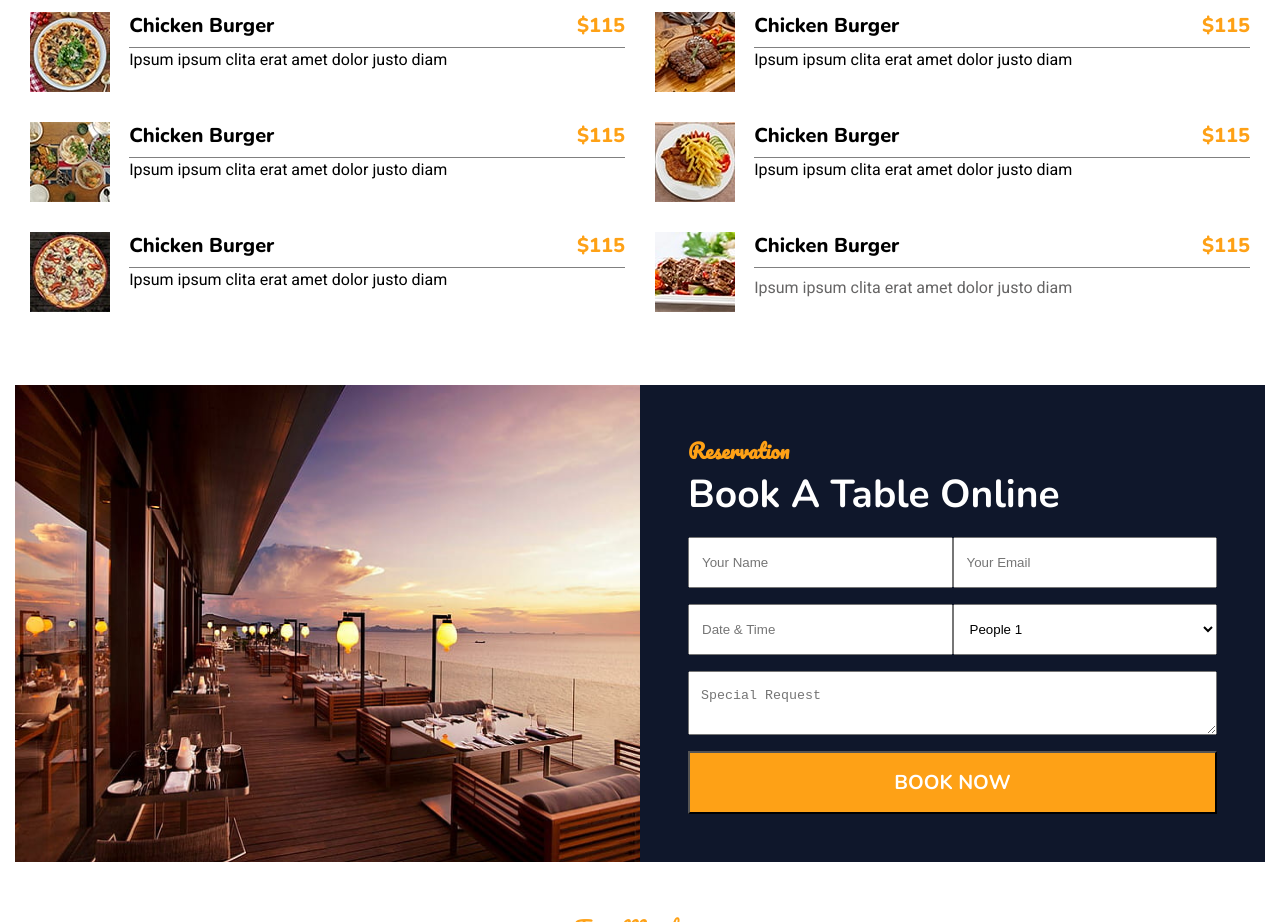
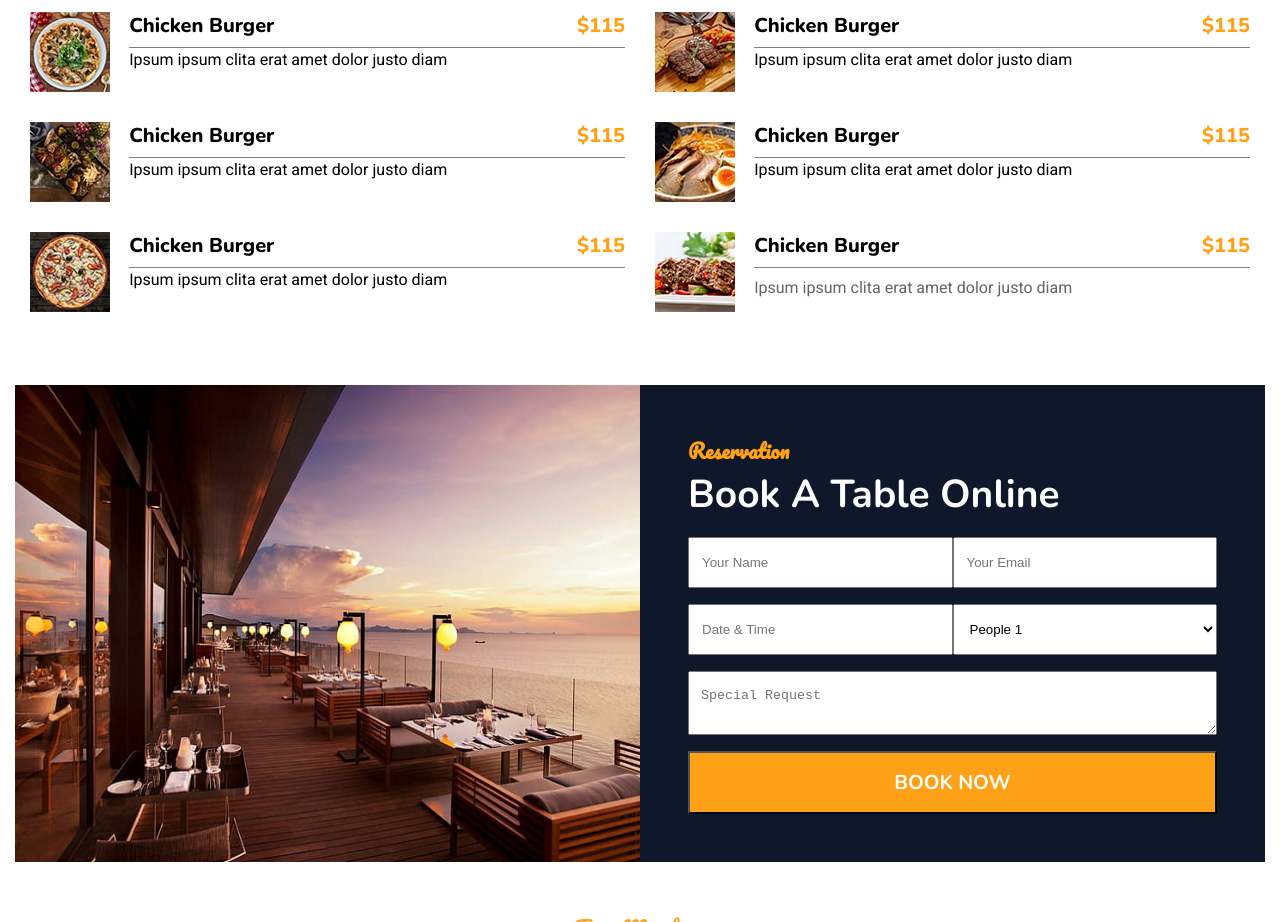
Before and after one commit to AmreliyaAakash/final-project, a plain HTML site: page index.html in a window 1280 px wide. Shown: the part 2320-3242 px from the top of the page. Drawn offline with nearby package versions, Linux system fonts and the light colour scheme; a web font is replaced by a local one.

Commit message:
Update index.html

```diff
--- a/index.html
+++ b/index.html
@@ -271,7 +271,7 @@
                     <div class="col-6" style="padding: 15px 15px;">
                         <div class="row">
                             <div class="col-2">
-                                <img src="/img/menu-5.jpg" alt="" style="width: 80px;">
+                                <img src="/img/menu-1.jpg" alt="" style="width: 80px;">
                             </div>
                             <div class="col-10">
                                 <div class="d-flex space-between main-con-menu">
@@ -286,7 +286,7 @@
                     <div class="col-6" style="padding: 15px 15px;">
                         <div class="row">
                             <div class="col-2">
-                                <img src="/img/menu-6.jpg" alt="" style="width: 80px;">
+                                <img src="/img/menu-2.jpg" alt="" style="width: 80px;">
                             </div>
                             <div class="col-10">
                                 <div class="d-flex space-between main-con-menu">
```
